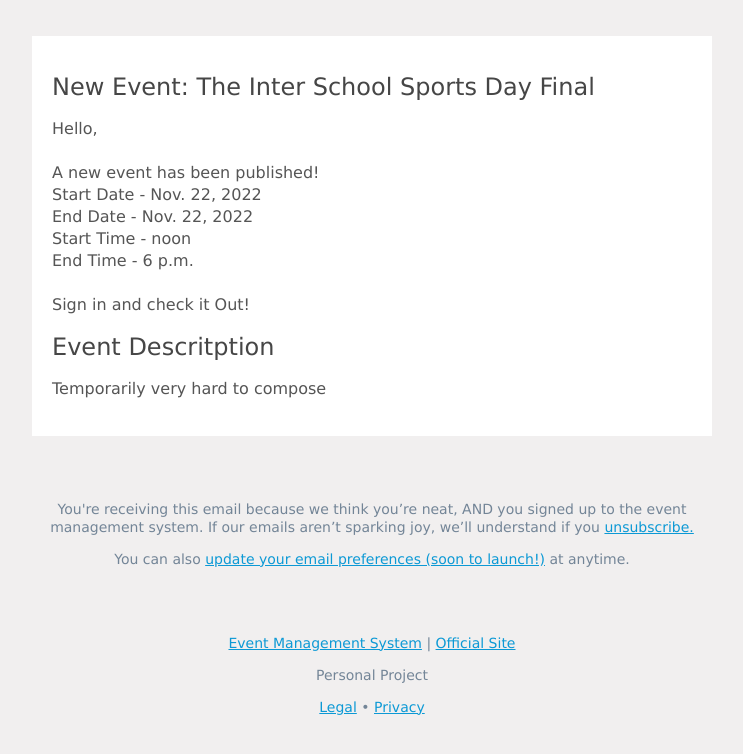
After one commit to wekesa360/event-management-system-backend, a Django app: template templates/email/email_event.html in a window 1280 px wide. The commit adds this page. Shown: the top 754 px of the page, without its empty margins (268-1011 px from the left). Run offline with Django 4.2, Linux system fonts and the light colour scheme; the template is opened without the code that fills it: values that come from a table or form of the project are taken from there, others are empty; data comes from the database, SQL or seed files in the repository.

Commit message:
update email templates

```diff
--- /dev/null
+++ b/templates/email/email_event.html
@@ -0,0 +1,62 @@
+{% load static %}
+<!DOCTYPE html>
+<html lang="en">
+<head>
+    <meta charset="UTF-8">
+    <meta name="viewport" content="width=device-width, initial-scale=1.0">
+    <meta http-equiv="X-UA-Compatible" content="ie=edge">
+    <link rel="stylesheet" href="{% static 'css/main.css' %}">
+    <link rel="stylesheet" href="../../static/css/main.css">
+    <title>Email</title>
+</head>
+
+<body class="email">
+
+
+    <main class="container">
+        <div class="logo">
+                <img src="" class="logo">
+        </div>
+
+        <img src="" class="header-img">
+
+        <div class="body">
+            <h2>New Event: {{event.event_title}}</h2>
+
+            <p>Hello, <br><br> A new event has been published!
+                <br>
+                Start Date - {{event.end_date}}<br>
+                End Date - {{event.end_date}}<br>
+                Start Time - {{event.start_time}}<br>
+                End Time - {{event.end_time}}
+            <br><br> Sign in and check it Out!</p>
+              <h2> Event Descritption </h2>
+              <p>{{event.description}}</p>
+            <!-- <button></button> -->
+
+        </div>
+
+    </main>
+
+    <footer class="container">
+        <p>You're receiving this email because we think you’re neat, AND you signed up to the event management system. If our emails aren’t sparking joy, we’ll understand if you  <a>unsubscribe.</a></p>
+
+        <p>You can also <a href="#">update your email preferences (soon to launch!)</a> at anytime.</p>
+
+
+        <img src="">
+
+        <div>
+            <a>Event Management System</a> <span>|</span> <a> Official Site</a>
+            <p>Personal Project</p>
+            <P><a>Legal</a> <span>•</span> <a>Privacy</a></P>
+        </div>
+
+    </footer>
+
+</div>
+
+
+</body>
+
+</html>
--- a/templates/event.html
+++ b/templates/event.html
@@ -8,7 +8,7 @@
                 <div class="col-xl-7 mb-xl-0 mb-4">
                   <div class="d-flex card bg-transparent ">
                     <div style="padding: 150px;" class="overflow-hidden position-relative rounded " >
-                      <img  src="{{event.get_image_url}}" class="position-absolute opacity-2 start-0 top-0 w-100 z-index-1" alt="{{event.event_title}}">
+                      <img height="300"  src="{{event.get_image_url}}" class="position-absolute opacity-2 start-0 top-0 w-100 z-index-1" alt="{{event.event_title}}">
                       <span class=""></span>
                     </div>
                     <div class=" mb-1">
@@ -144,7 +144,7 @@
                   </div>
                 </div>
                 <div class="card-body pt-3 p-3 ">
-                  {% if event.end_date %}
+                  {% if event.end_date != event.start_date %}
                   <h5 class=" mb-0">{{event.start_date}} - {{event.end_date}}</h5>
                   {% else %}
                   <h5 class=" mb-0">{{event.start_date}}</h5>
```
Also changed, not shown: templates/email/email_signin.html (added, +56 -0 lines), templates/email/email_signup.html (added, +56 -0 lines).
